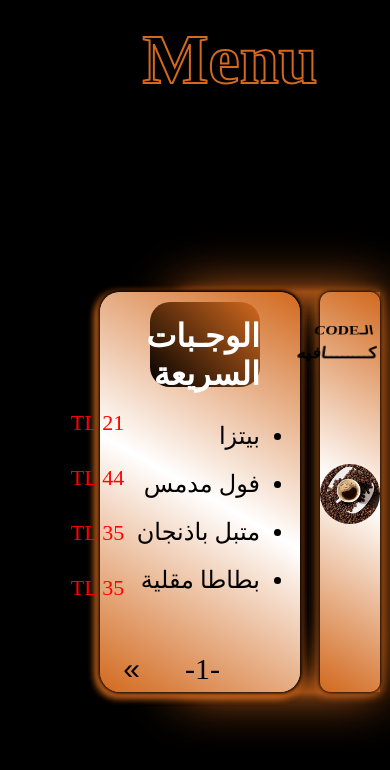
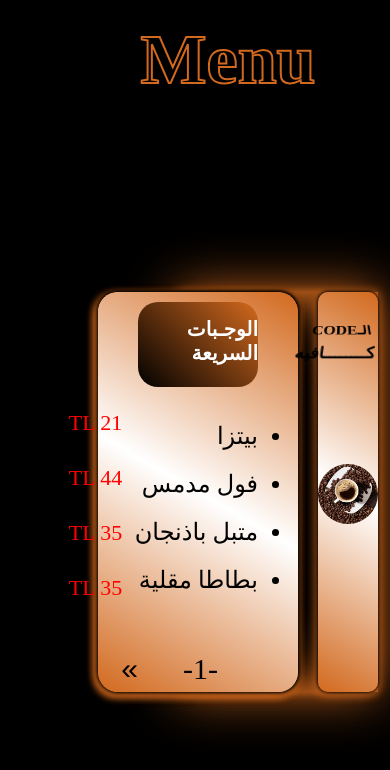
Before and after one commit to nedalalshami/menu2025, a plain HTML site: page index.html in a window 390 px wide. Shown: the top 770 px of the page. Drawn offline with Linux system fonts and the light colour scheme.

Commit message:
Update style.css

```diff
--- a/style.css
+++ b/style.css
@@ -279,7 +279,9 @@ color: red;
     }
     .titl-sayfa{
         right: 20%;
-        width: 110px;
+        width: 120px;
+        font-size:20px ;
+
     }
     .sayfa-1 ul{
         position: absolute;
@@ -300,10 +302,10 @@ color: red;
     .sayfa-2 ul{
         position: absolute;
         right: 20%;
-        top: 150px;
+        top: 145px;
     }
     .sayfa-2 ul li{
-        font-size:24px ;
+        font-size:15px ;
     }
     .price_sayfa2{
         position: relative;
@@ -317,10 +319,10 @@ color: red;
     .sayfa-3 ul{
         position: absolute;
         right: 20%;
-        top: 150px;
+        top: 145px;
     }
     .sayfa-3 ul li{
-        font-size:24px ;
+        font-size:15px ;
     }
     .price_sayfa3{
         position: relative;
```
